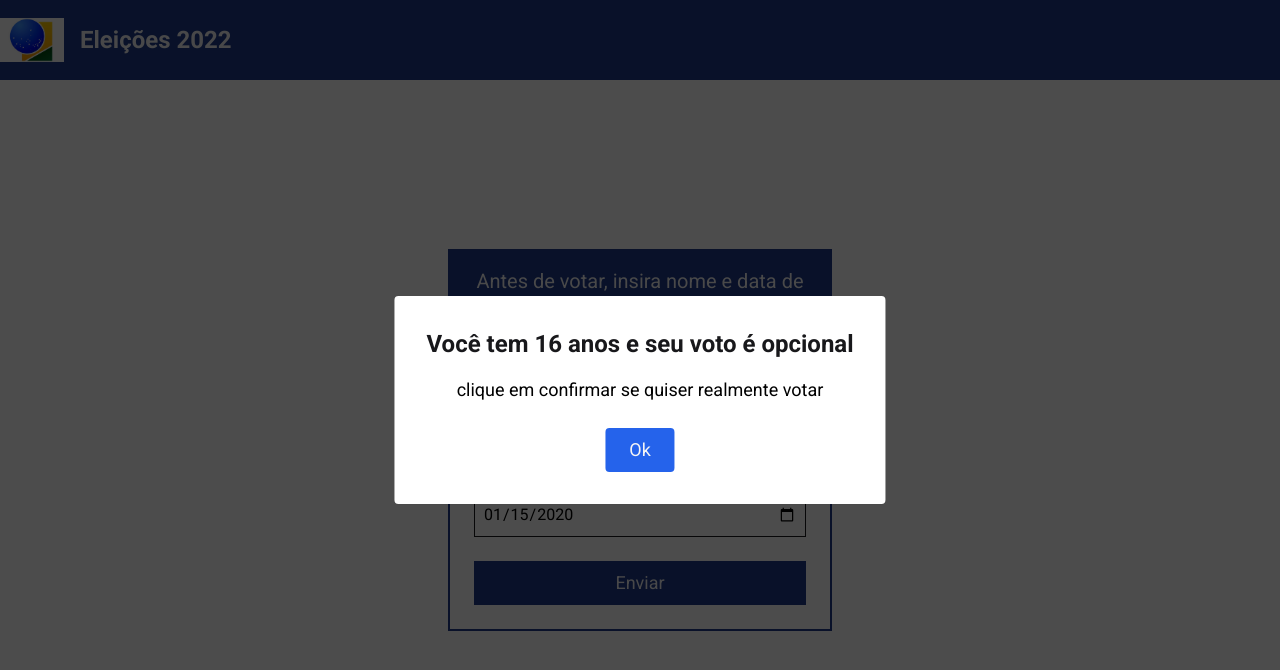
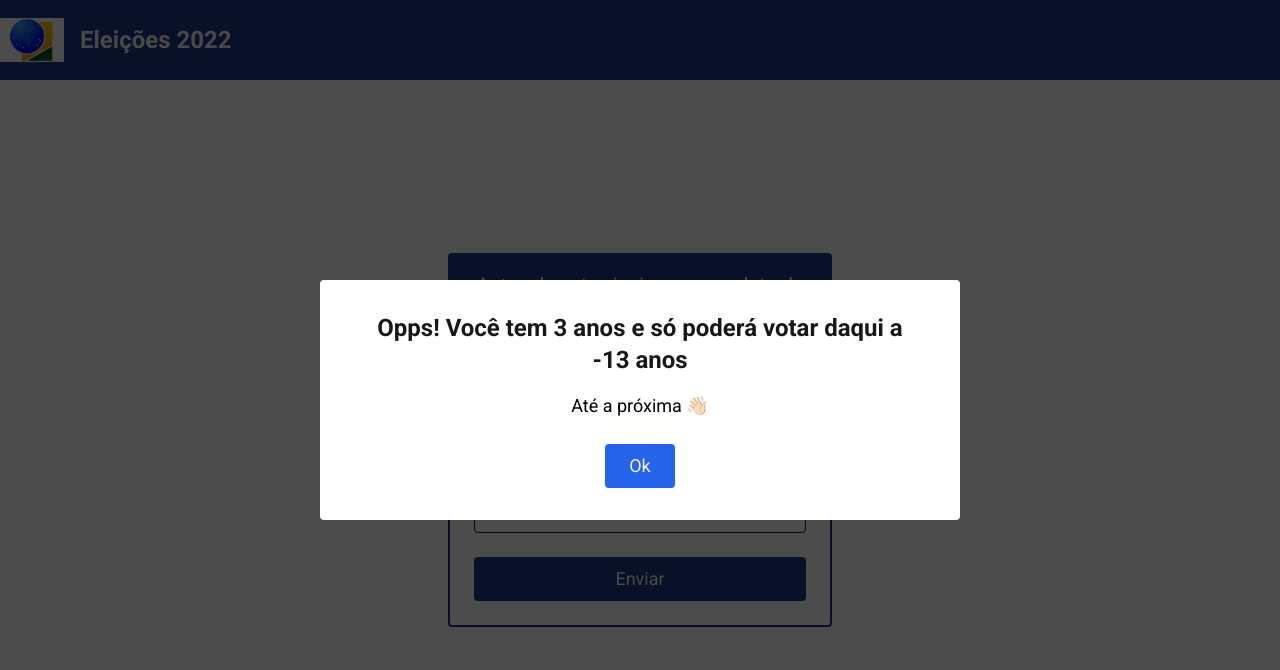
Before and after one commit to JohnPetros/urna-eletronica, a Next.js app: page / in a window 1280 px wide. Both pictures are taken after typing "Sample", "2020-01-15" into the empty fields and a click on the button "Enviar". Shown: the top 670 px of the page. Built offline with nearby package versions, Linux system fonts and the light colour scheme.

Commit message:
✨ feat: Add age validation message

```diff
--- a/src/app/components/Form/Input/index.tsx
+++ b/src/app/components/Form/Input/index.tsx
@@ -3,10 +3,19 @@ interface InputProps {
   id: string
   type: string
   label: string
+  value: string
+  onChange: (value: string) => void
   hasFocus?: boolean
 }
 
-export function Input({ id, type, label, hasFocus = false }: InputProps) {
+export function Input({
+  id,
+  type,
+  label,
+  value,
+  onChange,
+  hasFocus = false,
+}: InputProps) {
   return (
     <div>
       <label htmlFor={id} className="text-zinc-900 font-bold text-lg block">
@@ -16,7 +25,9 @@ export function Input({ id, type, label, hasFocus = false }: InputProps) {
         type={type}
         id={id}
         autoFocus={hasFocus}
-        className="border border-transparent mt-2 border-zinc-900 focus:border-blue-900 p-2 w-full transition-colors duration-200"
+        value={value}
+        onChange={({ target }) => onChange(target.value)}
+        className="border border-transparent mt-2 border-zinc-900 focus:border-blue-900 p-2 w-full transition-colors duration-200 rounded"
       />
     </div>
   )
--- a/src/app/components/Form/index.tsx
+++ b/src/app/components/Form/index.tsx
@@ -1,42 +1,82 @@
 'use client'
-import { FormEvent, useRef } from 'react'
+import { FormEvent, useState } from 'react'
 import { Input } from './Input'
-import { Modal, ModalComponent } from '../Modal'
+import { useModal } from '@/hooks/useModal'
 
 export function Form() {
-  const modalRef = useRef<ModalComponent>(null)
+  const [name, setName] = useState('')
+  const [birthdate, setBirthdate] = useState('')
+  const { openModal } = useModal()
+
+  function handleAge(age: number) {
+    if (age < 16) {
+      openModal({
+        type: 'error',
+        title: `Opps! Você tem ${age} anos e só poderá votar daqui a ${
+          age - 16
+        } anos`,
+        text: 'Até a próxima 👋🏻',
+      })
+    } else if (age < 18 || age >= 70) {
+      openModal({
+        type: 'waning',
+        title: `Você tem ${age} anos e seu voto é opcional`,
+        text: 'Clique em confirmar se quiser realmente votar',
+      })
+    } else {
+      openModal({
+        type: 'success',
+        title: `Você tem ${age} anos e está ápto a votar`,
+        text: 'Clique em ok',
+      })
+    }
+  }
+
+  function getAge() {
+    const currentDate = new Date()
+    const diff = currentDate.getTime() - new Date(birthdate).getTime()
+    return Math.floor(diff / (1000 * 60 * 60 * 24 * 365))
+  }
 
   function handleFormSubmit(event: FormEvent) {
     event.preventDefault()
-    modalRef.current?.openModal()
+
+    const age = getAge()
+    handleAge(age)
   }
 
   return (
-    <form className="max-w-sm mx-auto border-2 border-blue-900">
+    <form className="max-w-sm mx-auto border-2 border-blue-900 rounded">
       <fieldset>
         <legend className="bg-blue-900 text-zinc-100 p-4 text-xl text-center">
           Antes de votar, insira nome e data de nascimento, por favor.
         </legend>
-        <div className="space-y-4 p-6">
-          <Input id="name" type="text" label="Nome" hasFocus />
-          <Input id="birthdate" type="date" label="Data de nascimento" />
+        <div className="space-y-4 px-6 pt-4 pb-6">
+          <Input
+            id="name"
+            type="text"
+            label="Nome"
+            hasFocus
+            value={name}
+            onChange={setName}
+          />
+          <Input
+            id="birthdate"
+            type="date"
+            label="Data de nascimento"
+            value={birthdate}
+            onChange={setBirthdate}
+          />
         </div>
       </fieldset>
       <footer className="px-6 pb-6">
         <button
-          className="bg-blue-900 text-zinc-100 text-lg w-full py-2 hover:bg-blue-800 transition-colors"
+          className="bg-blue-900 text-zinc-100 text-lg w-full py-2 hover:bg-blue-800 transition-colors rounded"
           type="submit"
           onClick={handleFormSubmit}
         >
           Enviar
         </button>
-
-        <Modal
-          ref={modalRef}
-          title="Você tem 16 anos e seu voto é opcional"
-          text="clique em confirmar se quiser realmente votar"
-          type="warning"
-        />
       </footer>
     </form>
   )
--- a/src/app/components/Modal/index.tsx
+++ b/src/app/components/Modal/index.tsx
@@ -2,15 +2,15 @@
 import { forwardRef, useImperativeHandle, useState } from 'react'
 import * as Dialog from '@radix-ui/react-dialog'
 
-interface ModalProps {
+export interface ModalProps {
   title: string
   text: string
   type: string
 }
 
 export interface ModalComponent {
-  openModal: VoidFunction
-  closeModal: VoidFunction
+  open: VoidFunction
+  close: VoidFunction
 }
 
 export function ModalComponent({ title, text, type }: ModalProps, ref: any) {
@@ -18,16 +18,16 @@ export function ModalComponent({ title, text, type }: ModalProps, ref: any) {
 
   useImperativeHandle(ref, () => {
     return {
-      openModal,
-      closeModal,
+      open,
+      close,
     }
   })
 
-  function openModal() {
+  function open() {
     setisOpen(true)
   }
 
-  function closeModal() {
+  function close() {
     setisOpen(false)
   }
 
@@ -39,7 +39,7 @@ export function ModalComponent({ title, text, type }: ModalProps, ref: any) {
     <Dialog.Root open={isOpen}>
       <Dialog.Portal>
         <Dialog.Overlay className="bg-black/70 fixed inset-0" />
-        <Dialog.Content className="fixed top-1/2 left-1/2 -translate-x-1/2 -translate-y-1/2 bg-white p-8 rounded shadow-sm flex flex-col gap-6 items-center">
+        <Dialog.Content className="fixed top-1/2 left-1/2 -translate-x-1/2 -translate-y-1/2 bg-white py-8 px-12 rounded shadow-sm flex flex-col gap-6 items-center max-w-[90%]">
           <div>
             <strong className="block text-2xl text-center text-zinc-900">
               {title}
@@ -49,7 +49,7 @@ export function ModalComponent({ title, text, type }: ModalProps, ref: any) {
 
           <Dialog.Close asChild>
             <button
-              className="bg-blue-600 text-zinc-100 text-lg text-center outline-4 outline-blue-300 py-2 px-6 rounded"
+              className="bg-blue-600 text-zinc-100 text-lg text-center outline-4  outline-offset-4 outline-blue-400  py-2 px-6 rounded"
               aria-label="Fechar modal"
               onClick={handleButtonClick}
             >
--- a/src/app/layout.tsx
+++ b/src/app/layout.tsx
@@ -1,7 +1,7 @@
 import './styles/global.css'
 import type { Metadata } from 'next'
 import { Roboto } from 'next/font/google'
-
+import { Providers } from '@/providers'
 import { Header } from './components/Header'
 
 const roboto = Roboto({ weight: ['400', '700'], subsets: ['latin'] })
@@ -20,7 +20,7 @@ export default function RootLayout({
     <html lang="pt-br">
       <body className={`${roboto.className} w-screen h-screen`}>
         <Header />
-        {children}
+        <Providers>{children}</Providers>
       </body>
     </html>
   )
```
